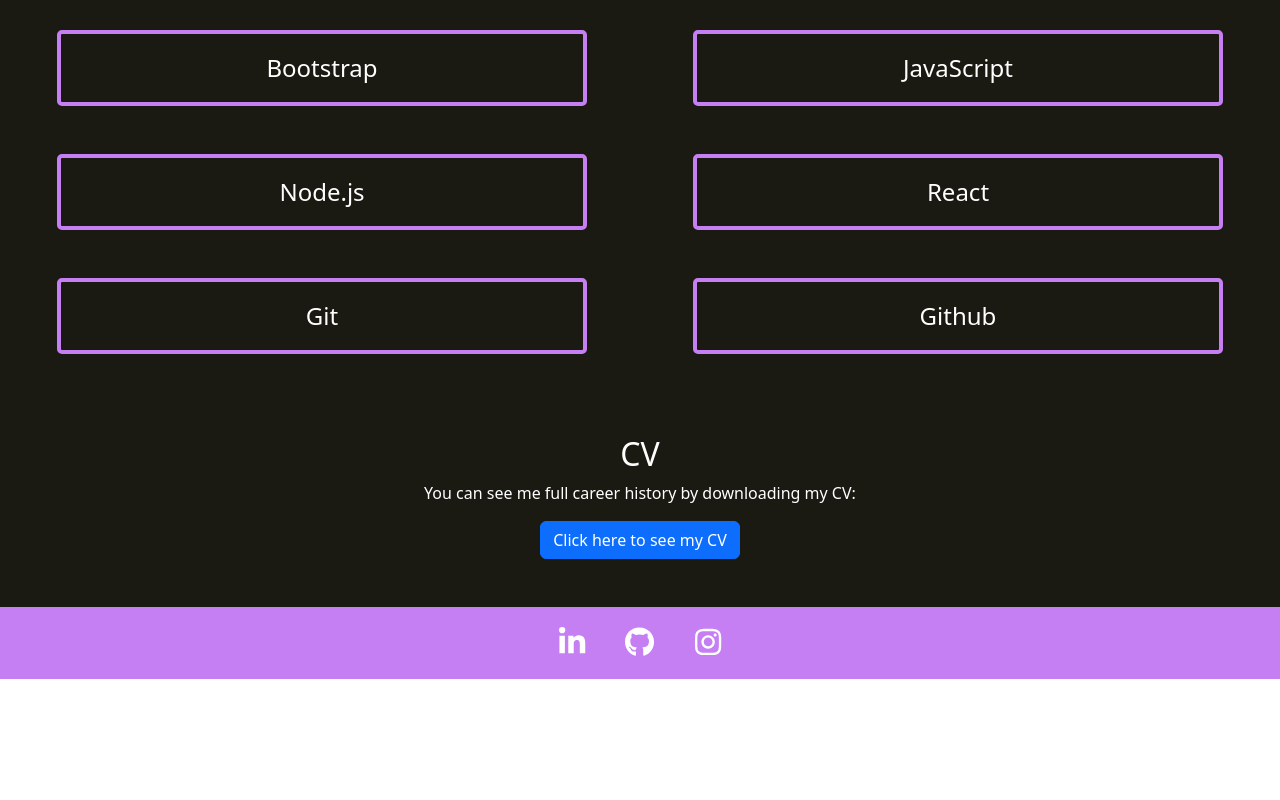
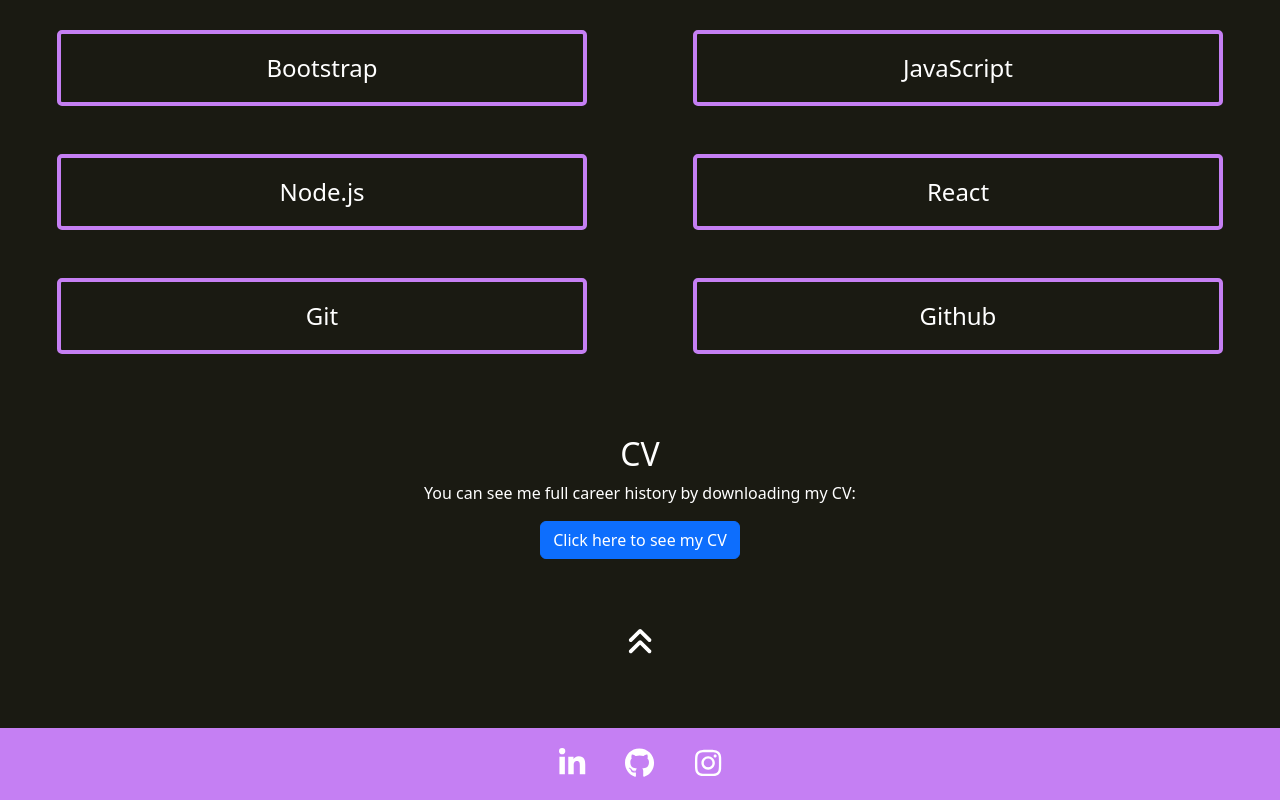
Before and after one commit to stevecalla/emma-react-portfolio, a React (Vite) app in the folder portfolio/: page / in a window 1280 px wide. Shown: the part 1035-1835 px from the top of the page. Before the commit the page ends 1715 px from the top, so only its background shows below. Built offline with nearby package versions, Linux system fonts and the light colour scheme.

Commit message:
added in a "back to the top" chevron

```diff
--- a/portfolio/src/App.css
+++ b/portfolio/src/App.css
@@ -103,7 +103,19 @@
   border-radius: 5px;
 }
 
-/* -----------------------------------Home/Work------------------------------------------------------ */
+/* -----------------------------------Home/CV------------------------------------------------------ */
+
+#cv svg {
+  margin: 20px;
+  justify-content: center;
+  font-size: 30px;
+}
+
+#cv svg:hover {
+  transform: scale(1.3);
+}
+
+/* -----------------------------------Projects/ProjectGallery------------------------------------------------------ */
 
 .card {
   border-color: rgb(28, 28, 18);
--- a/portfolio/src/App.jsx
+++ b/portfolio/src/App.jsx
@@ -10,6 +10,11 @@
 NavTabs:
   - Fix issue with hamburger button not working
 
+Home -> CV:
+  - fix the chevron button so that it goes to the top of the page
+
+Contact:
+  - How to fix background so it fills screen - on mobile view - half is white
 
 
 
@@ -20,6 +25,7 @@
 - Add link to button to go to CV / download CV??
     - Maybe change btn on jumbo to - download CV
 
+- Add event handler to submit button on contact pg
 
 
 */
--- a/portfolio/src/components/pages/Home.jsx
+++ b/portfolio/src/components/pages/Home.jsx
@@ -14,6 +14,8 @@
 */
 
 import { NavLink } from "react-router-dom";
+import { FontAwesomeIcon } from '@fortawesome/react-fontawesome'
+import { faAnglesUp } from '@fortawesome/free-solid-svg-icons'
 
 // Import component
 import Skills from '../Skills';
@@ -21,6 +23,7 @@
 // Import images
 import profileImg from '../../../../assets/images/profile-img.jpg';
 import jumboImg from '../../../../assets/images/banner.jpg';
+
 
 function Home() {
 
@@ -69,6 +72,14 @@
                     <p>You can see me full career history by downloading my CV:</p>
                     <button className="btn btn-primary btn-md" >Click here to see my CV</button>
                 </div>
+
+                <NavLink
+                    to="#"
+                    className='mb-5'
+                >
+                    <FontAwesomeIcon icon={faAnglesUp} />
+                </NavLink>
+
             </section>
 
         </div>
```
